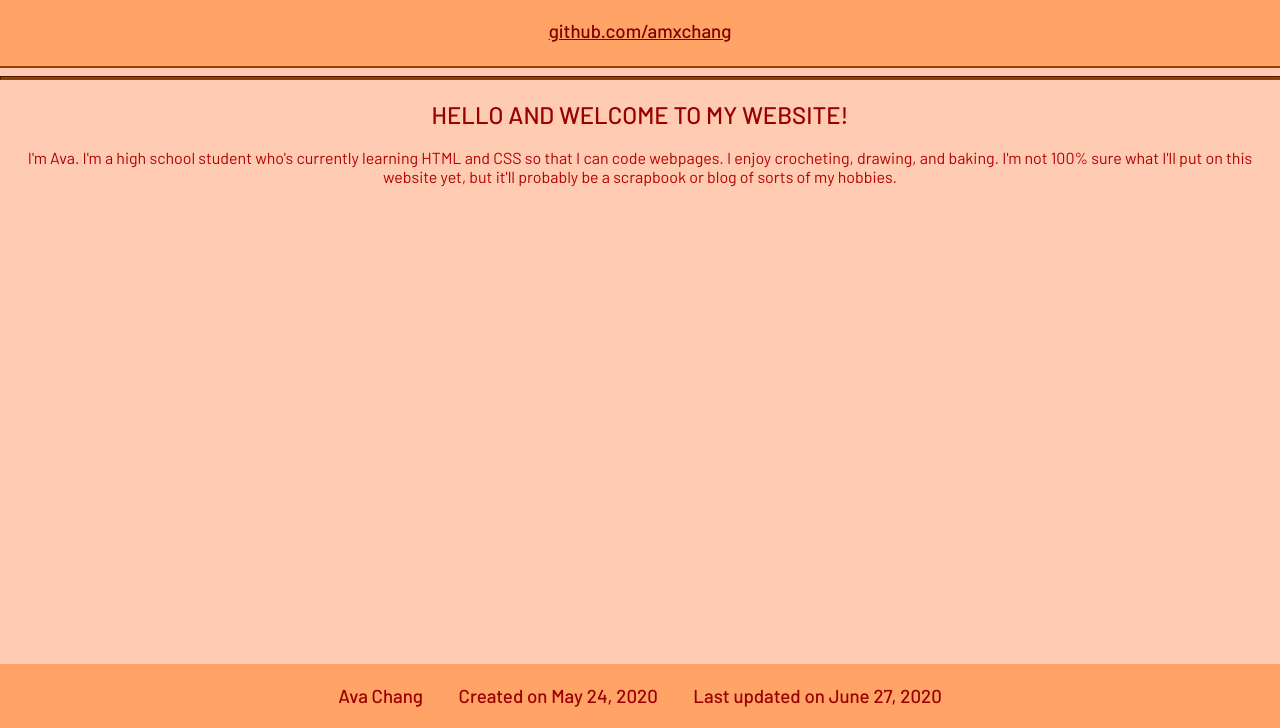
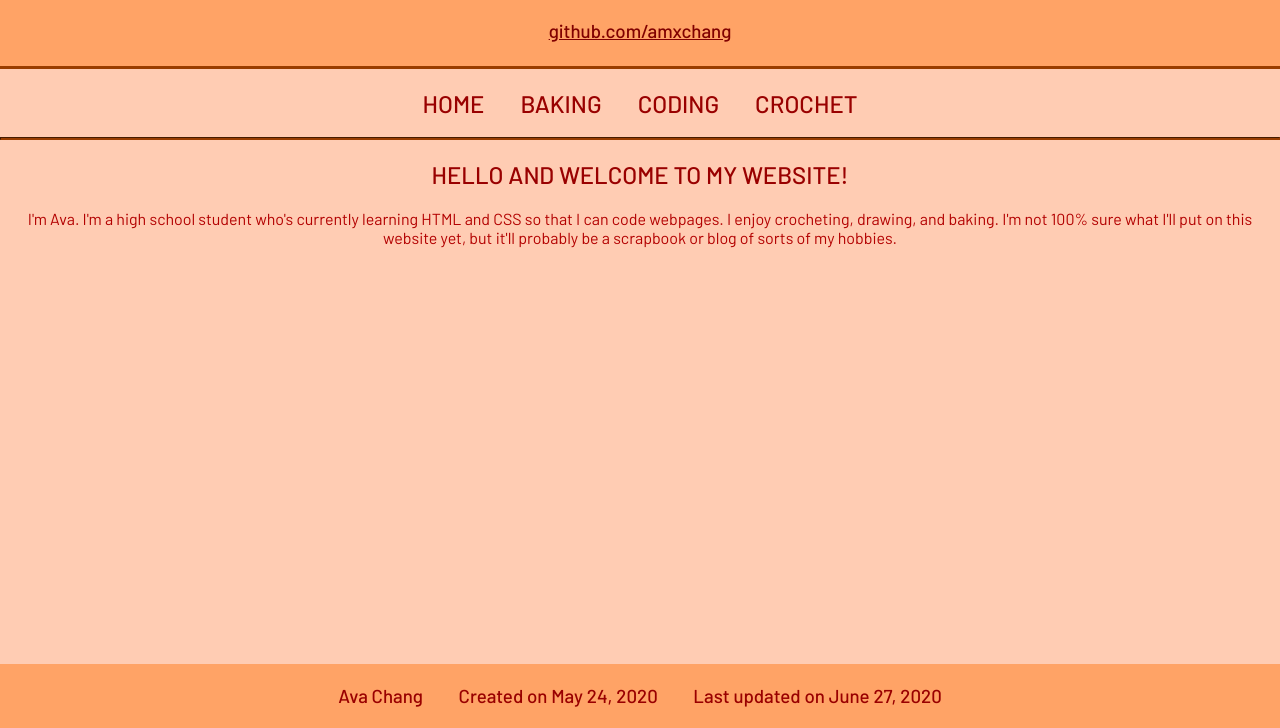
Before and after one commit to avamadethis/amxchang.github.io, a plain HTML site: page index.html in a window 1280 px wide. Shown: the part 72-800 px from the top of the page. Drawn offline with Linux system fonts and the light colour scheme.

Commit message:
added navigation menu

```diff
--- a/index.html
+++ b/index.html
@@ -46,7 +46,7 @@
      .header{
         padding: 5px;
         background-color: #ffa366;
-	border-bottom: 2px solid #993d00;
+	border-bottom: 3px solid #993d00;
       }
 
      .footer{
@@ -68,7 +68,8 @@
       <h1  style = "font-family: 'Barlow', sans-serif;"><a href="https://amxchang.github.io" style = " color:#800000"style="text-decoration:none">amxchang.github.io</a></h1>
       <h3  style = "font-family: 'Barlow', sans-serif;"><a href="https://github.com/amxchang" style = " color:#800000" style="text-decoration:none"target="_blank">github.com/amxchang</a></h3>
     </div>
-    <hr style="height:2px;color:#993d00;background-color:#993d00; border-color: #993d00;">
+    <h2 style = "font-family: 'Barlow', sans-serif;" >HOME&ensp;&emsp;BAKING&ensp;&emsp;CODING&ensp;&emsp;CROCHET</h2>
+    <hr style="height:1px;color:#993d00;background-color:#993d00; border-color: #993d00;">
     <h2 style = "font-family: 'Barlow', sans-serif;" >HELLO AND WELCOME TO MY WEBSITE!</h2>
     <p style = "font-family: 'Barlow', sans-serif;" >I'm Ava. I'm a high school student who's currently learning HTML and CSS so that I can code webpages. I enjoy crocheting, drawing, and baking. I'm not 100% sure what I'll put on this website yet, but it'll probably be a scrapbook or blog of sorts of my hobbies.</p>
 
```
